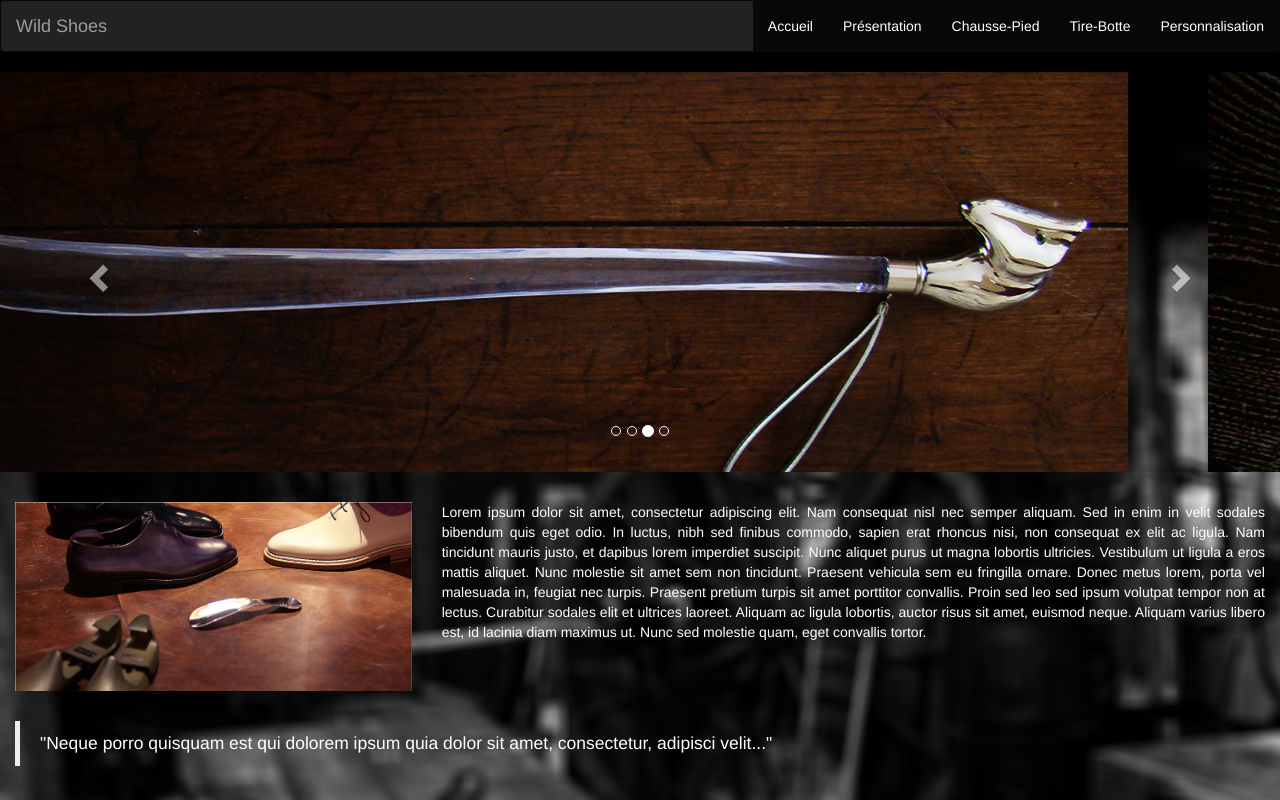
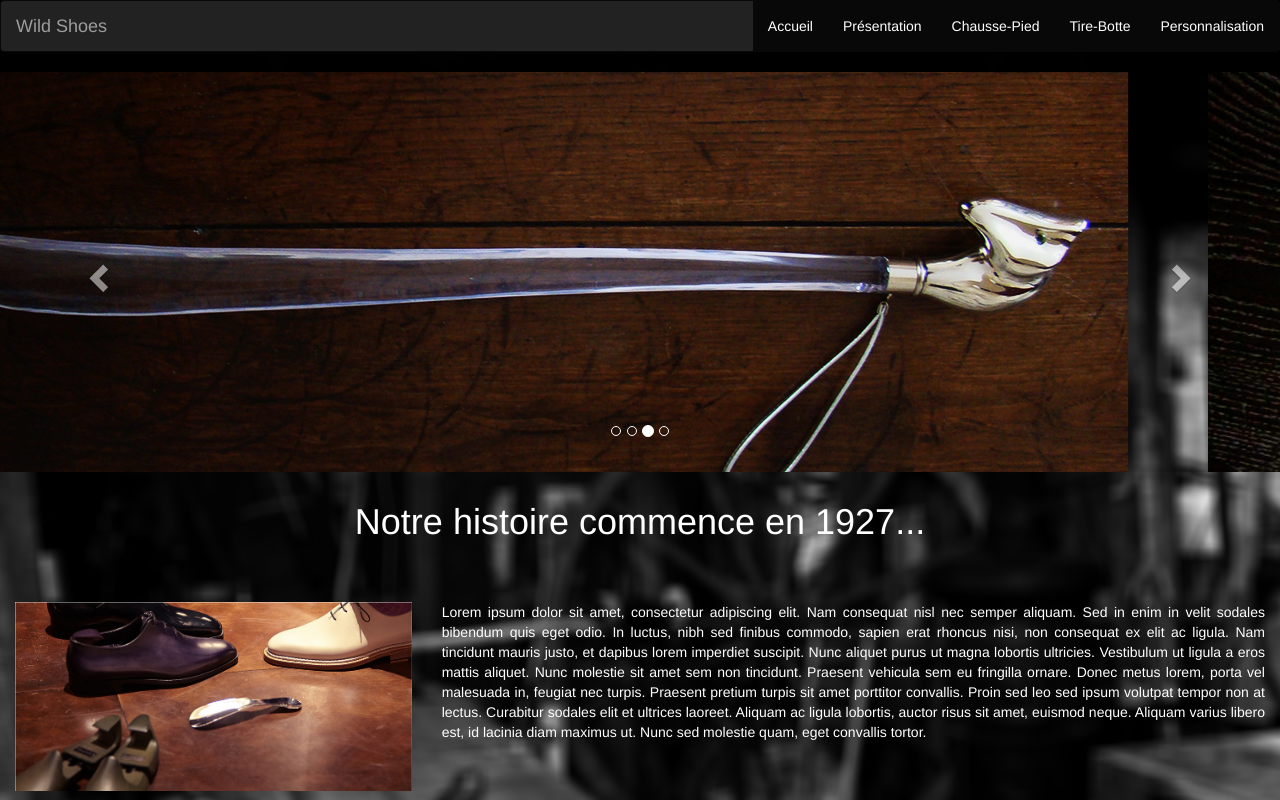
Before and after one commit to PatrickS45/projet_wildshoes, a plain HTML site: page index.html in a window 1280 px wide. Shown: the top 800 px of the page. Drawn offline with nearby package versions, Linux system fonts and the light colour scheme.

Commit message:
creation titre présentation

```diff
--- a/content.css
+++ b/content.css
@@ -21,14 +21,20 @@ body {
     max-height: 1280px;
 }
 
-/*.texture {
-    background-image:url(image/autres/cuir_test.jpg);
+.texture {
+
+  /* background-image:url(image/autres/cuir_test.jpg);
     height: 400px;
     width: 1200px;
     background-repeat: no-repeat;
-	background-size: auto;
+	background-size: auto;*/
 }
-*/
+
+#titre_presentation {
+    margin-bottom: 60px;
+    text-align: center;
+
+}
 
 .intro {
     text-align: justify;
--- a/index.html
+++ b/index.html
@@ -82,7 +82,11 @@
 
 <!--PRESENTATION-->
 
+
+
 <div class="texture">
+
+    <h1 id="titre_presentation">Notre histoire commence en 1927...</h1>
 
     <div class="container-fluid">
         <div class="row">
```
Lines whose indentation alone changed are shown as unchanged.
